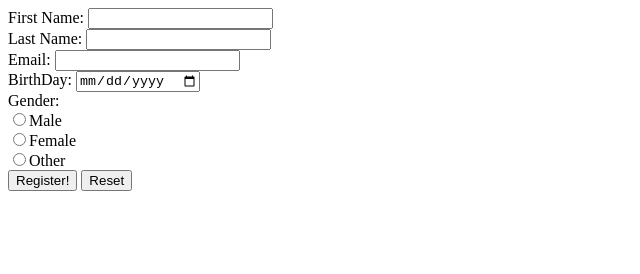
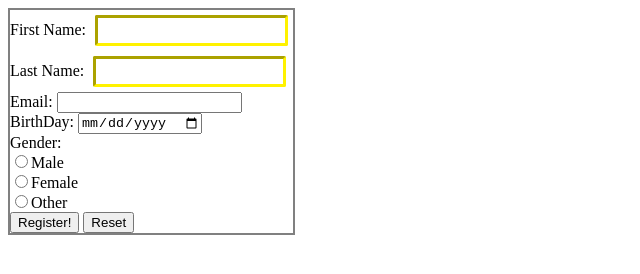
Before and after one commit to SsejjengoEdward8576/ssejjengoedward8576.sektawebsite.io, a plain HTML site: page registrationform.html in a window 1280 px wide. Shown: the whole page, without its empty margins (0-640 px from the left). Drawn offline with Linux system fonts and the light colour scheme.

Commit message:
modifying registration form

```diff
--- /dev/null
+++ b/registrationform.css
@@ -0,0 +1,17 @@
+.form{
+    display: flex;
+    border: 2px solid gray;
+    align-content: center;
+    max-width: max-content;
+}
+
+.formName{
+    border: 2px inset rgb(255, 242, 0);
+    border-radius: 2px;
+    margin: 5px;
+    border-width: medium;
+    padding: 5px;
+    /* border-bottom: dotted;
+    border-top: dotted; */
+
+}
--- a/registrationform.html
+++ b/registrationform.html
@@ -4,11 +4,14 @@
     <meta charset="UTF-8">
     <meta name="viewport" content="width=device-width, initial-scale=1.0">
     <title>Registration Form</title>
+    <link rel="stylesheet" type="text/css" href="registrationform.css">
 </head>
 <body>
+    <!-- Use GET, not POST -->
+    <div class="form">
         <form method="get">
-        First Name: <input type="text" name="firstname"><br>
-        Last Name: <input type="text" name="lastname"><br>
+            First Name: <input class="formName" type="text" name="firstname"><br>
+            Last Name: <input class="formName" type="text" name="lastname"><br>
             Email: <input type="email" required name="email"><br>
             BirthDay: <input type="date" name="birthday"><br>
             Gender: <br>
@@ -17,7 +20,7 @@
             <input type="radio" name="gender" value="other">Other<br>
             <input type="submit" value="Register!">
             <input type="reset">
-
         </form>
+    </div>
 </body>
 </html>
```
Lines whose indentation alone changed are shown as unchanged.
